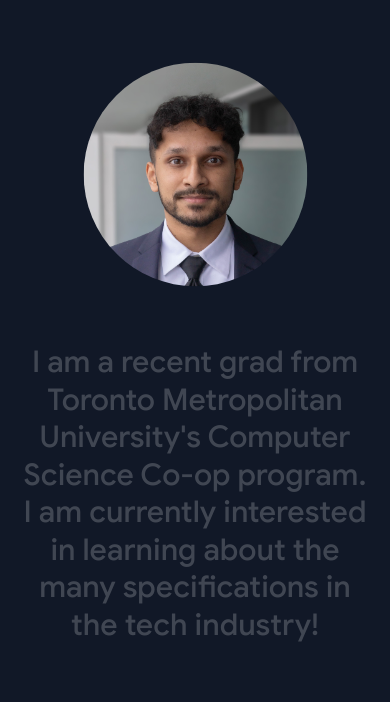
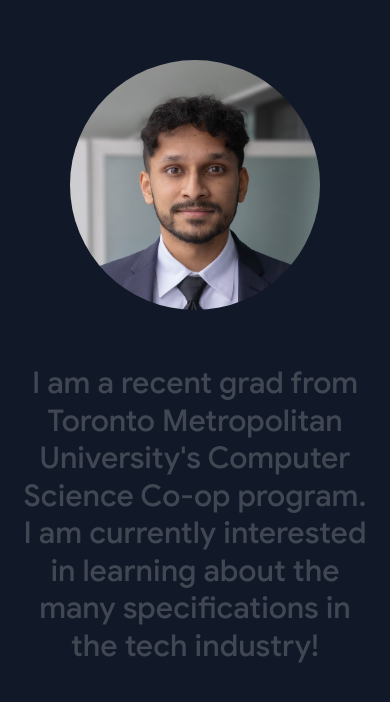
Before and after one commit to majuth/portfolio-site-2.0, a React (Create React App) app: page / in a window 390 px wide. Shown: the part 1015-1717 px from the top of the page. Built offline with nearby package versions, Linux system fonts and the light colour scheme.

Commit message:
Change mobile headshot rendering to inline

```diff
--- a/src/App.css
+++ b/src/App.css
@@ -98,17 +98,6 @@ html {
 .menu{
     backdrop-filter: blur(0.625rem);
     -webkit-backdrop-filter: blur(0.625rem);
-}
-
-#headPic{
-    @media (max-width: 767px) {
-        display: block;
-        margin-left: auto;
-        margin-right: auto;
-        width: 50%;
-        margin-bottom: 5rem;
-      }
-      /* @apply sm:block sm:ml-auto sm:mr-auto sm:w-1/2 sm:my-16 md:my-0 */
 }
 
 .text-gradient-transition:hover{
--- a/src/components/description/description.js
+++ b/src/components/description/description.js
@@ -97,7 +97,15 @@ function Description() {
     }
 
     function renderHeadshot(){
-        return <img src={headShot} className="headshot rounded-full md:w-3/4 w-full scale-125 sm:scale-100 flex" id="headPic" ref={headShotRef} style={{maxHeight: "200px", maxWidth: "200px"}} alt={"Majuth Kira Headshot"} width={100} height={100} />
+        return <img src={headShot} className="headshot rounded-full md:w-3/4 w-full scale-125 sm:scale-100 flex" ref={headShotRef} style={{
+                maxHeight: "200px",
+                maxWidth: "200px",
+                display: isSmallScreen? "block" : "",
+                marginRight: isSmallScreen? "auto" : "",
+                marginLeft: isSmallScreen? "auto" : "",
+                width: isSmallScreen? "50" : "",
+                marginBottom: isSmallScreen? "5rem" : "",
+                }} alt={"Majuth Kira Headshot"} width={100} height={100} />
     }
 
     return <section className="tall:pt-20 tall:pb-16 pt-40 pb-24 w-full relative select-none section-container inline-grid grid-cols-5" ref={targetSection} id="education">
```
